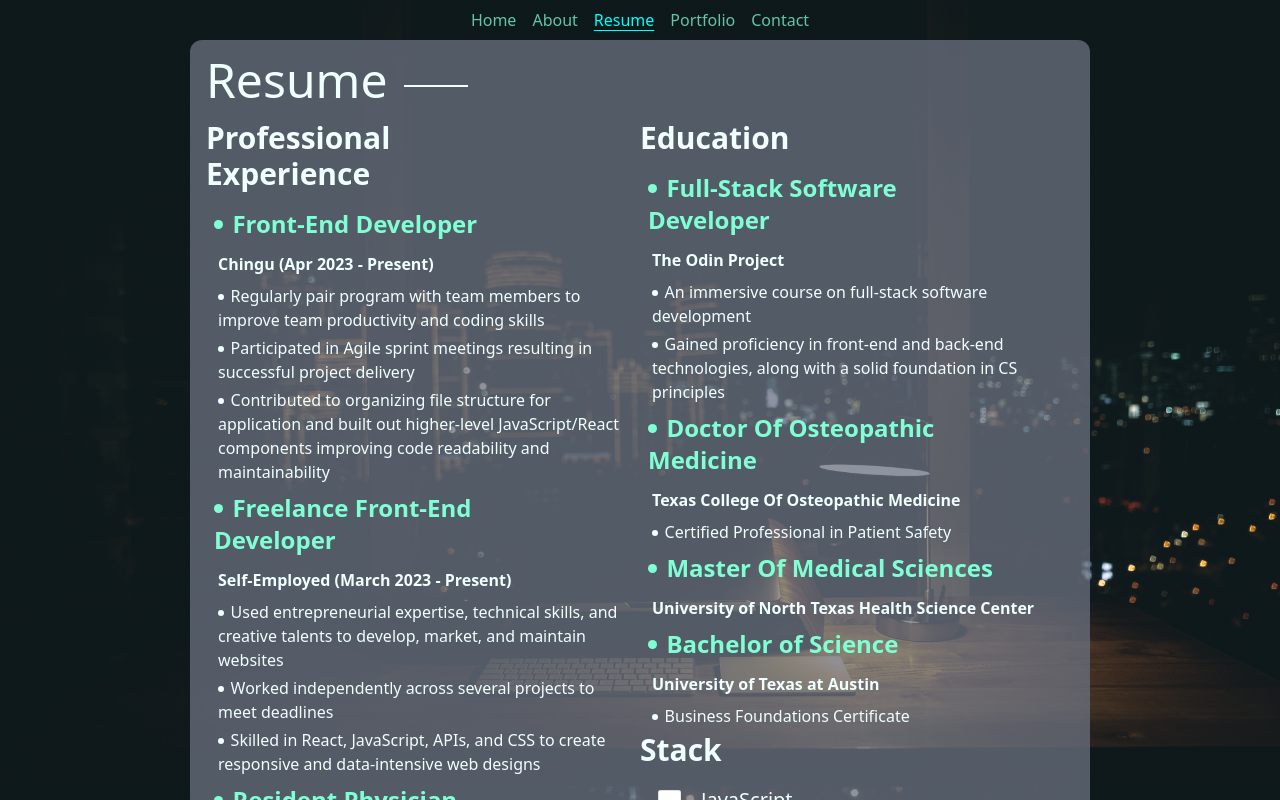
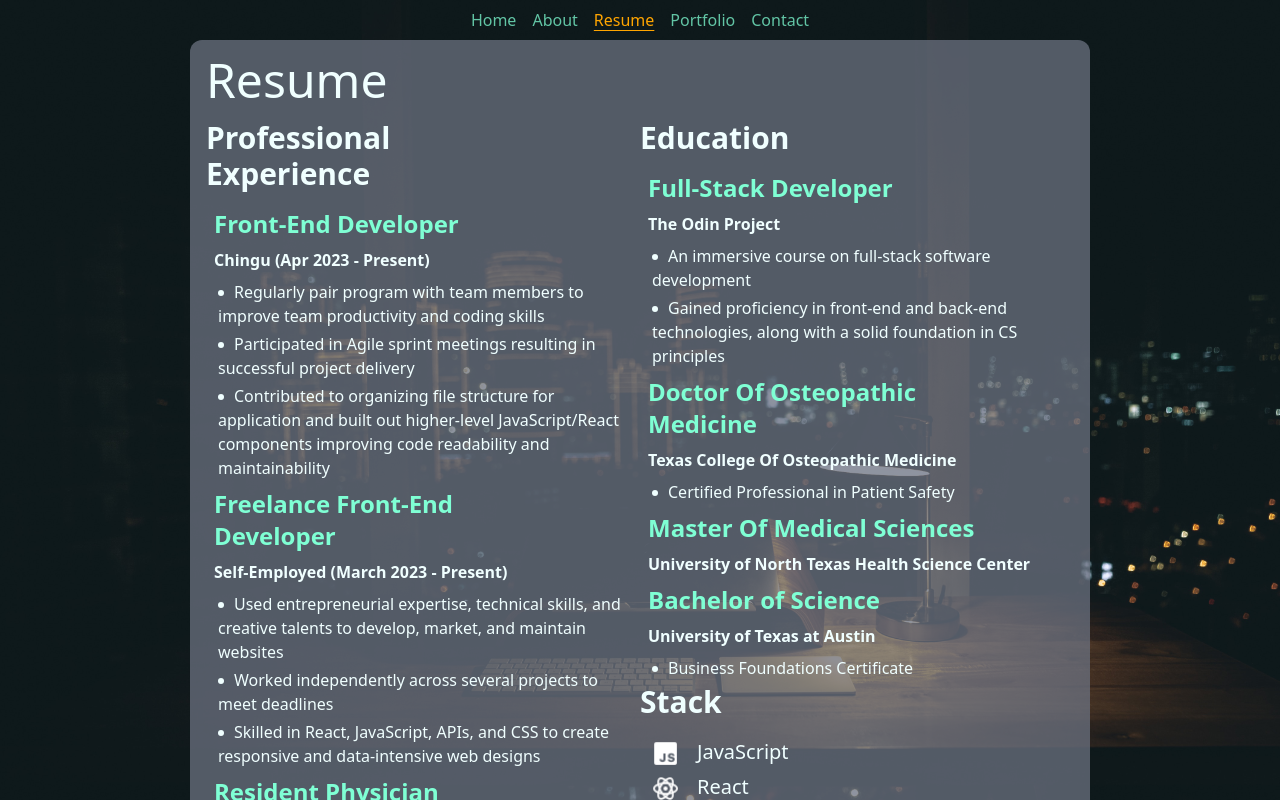
Before and after one commit to JeffLi117/Jeffrey-Li-Website, a Next.js app: page /resume in a window 1280 px wide. Shown: the top 800 px of the page. Built offline with nearby package versions, Linux system fonts and the light colour scheme.

Commit message:
Changed resume page to exclude bullet points on main roles

```diff
--- a/app/about/page.js
+++ b/app/about/page.js
@@ -19,7 +19,7 @@
         <div className="pt-4">
             <div className="flex flex-col relative md:grid " style={{ gridTemplateColumns: '28% 72%'}}>
                 <div className="imageHolder">
-                    <Image src="/headshot.jpg" alt="professional headshot of Jeffrey Li" priority={true} width="0" height="0" sizes="100vw" style={{ width: '64px', height: 'auto' }} className="rounded-full absolute top-0 right-0 myhead"/>
+                    <Image src="/headshot.jpg" alt="professional headshot of Jeffrey Li" priority={true} width="0" height="0" sizes="100vw" style={{ width: '64px', height: 'auto' }} className="rounded-xl absolute top-0 right-0 myhead"/>
                 </div>
                 <div>
                     <div className="text-2xl mb-4 font-bold w-4/5 md:text-3xl">
--- a/app/globals.css
+++ b/app/globals.css
@@ -41,17 +41,7 @@
     padding: 2px;
 }
 
-.lineafter::after {
-    position: absolute;
-    top: 60%;
-    display: inline-block;
-    content: "";
-    border-top: 2px solid azure;
-    width: 2.5rem;
-    margin: 0 1rem;
-}
-
-li.bulleted-header {
+.bulleted-header {
     color:aquamarine;
 }
 
@@ -135,6 +125,10 @@
 }
 
 @media (min-width: 768px) {
+    li span {
+        margin-left: -7px;
+        color: azure;
+    }
     .imageHolder {
         margin: auto 0;
     }
@@ -143,13 +137,4 @@
         min-width: 90%;
         display: block;
     }
-    .lineafter::after {
-        position: absolute;
-        top: 60%;
-        display: inline-block;
-        content: "";
-        border-top: 2px solid azure;
-        width: 4rem;
-        margin: 0 1rem;
-    }
 }
--- a/app/resume/page.js
+++ b/app/resume/page.js
@@ -18,21 +18,21 @@
         <div className="grid grid-cols-1 justify-left items-start pt-4 md:grid-cols-2">
             <div className="md:col-start-1">
               <div className="text-2xl mb-4 font-bold w-4/5 md:text-3xl">Professional Experience</div>
-              <li className="text-1xl bulleted-header m-2 font-bold w-4/5 md:text-2xl"><span>Front-End Developer</span></li>
-              <div className="m-3 mb-2 font-semibold">Chingu (Apr 2023 - Present)</div>
+              <div className="text-1xl bulleted-header m-2 font-bold w-4/5 md:text-2xl"><span>Front-End Developer</span></div>
+              <div className="m-2 font-semibold">Chingu (Apr 2023 - Present)</div>
               <li className="mx-3 mb-1"><span>Regularly pair program with team members to improve team productivity and coding skills</span></li>
               <li className="mx-3 mb-1"><span>Participated in Agile sprint meetings resulting in successful project delivery</span></li>
               <li className="mx-3 mb-1"><span>Contributed to organizing file structure for application and built out higher-level JavaScript/React components
 improving code readability and maintainability</span></li>
 
-              <li className="text-1xl bulleted-header m-2 font-bold w-4/5 md:text-2xl"><span>Freelance Front-End Developer</span></li>
-              <div className="m-3 mb-2 font-semibold">Self-Employed (March 2023 - Present)</div>
+              <div className="text-1xl bulleted-header m-2 font-bold w-4/5 md:text-2xl"><span>Freelance Front-End Developer</span></div>
+              <div className="m-2 font-semibold">Self-Employed (March 2023 - Present)</div>
               <li className="mx-3 mb-1"><span>Used entrepreneurial expertise, technical skills, and creative talents to develop, market, and maintain websites</span></li>
               <li className="mx-3 mb-1"><span>Worked independently across several projects to meet deadlines</span></li>
               <li className="mx-3 mb-1"><span>Skilled in React, JavaScript, APIs, and CSS to create responsive and data-intensive web designs</span></li>
 
-              <li className="text-1xl bulleted-header m-2 font-bold w-4/5 md:text-2xl"><span>Resident Physician</span></li>
-              <div className="m-3 mb-2 font-semibold">HCA Healthcare (June 2022 - Oct 2022)</div>
+              <div className="text-1xl bulleted-header m-2 font-bold w-4/5 md:text-2xl"><span>Resident Physician</span></div>
+              <div className="m-2 font-semibold">HCA Healthcare (June 2022 - Oct 2022)</div>
               <li className="mx-3 mb-1"><span>Led multi-disciplinary teams to design, develop, and implement care plans for patients with best practices
 as a Certified Professional in Patient Safety</span></li>
               <li className="mx-3 mb-1"><span>Planned & proactively coordinated inpatient care plans based on timely critical evaluation, troubleshooting,
@@ -41,23 +41,23 @@
             </div>
             <div className="md:col-start-2">
             <div className="text-2xl mb-4 font-bold w-4/5 md:text-3xl">Education</div>
-              <li className="text-1xl bulleted-header m-2 font-bold w-4/5 md:text-2xl"><span>Full-Stack Software Developer</span></li>
-              <div className="m-3 mb-2 font-semibold">The Odin Project</div>
+              <div className="text-1xl bulleted-header m-2 font-bold w-4/5 md:text-2xl"><span>Full-Stack Developer</span></div>
+              <div className="m-2 font-semibold">The Odin Project</div>
               <li className="mx-3 mb-1"><span>An immersive course on full-stack software development</span></li>
               <li className="mx-3 mb-1"><span>Gained proficiency in front-end and back-end technologies, along with a solid foundation in CS principles</span></li>
 
-              <li className="text-1xl bulleted-header m-2 font-bold w-4/5 md:text-2xl"><span>Doctor Of Osteopathic Medicine</span></li>
-              <div className="m-3 mb-2 font-semibold">Texas College Of Osteopathic Medicine</div>
+              <div className="text-1xl bulleted-header m-2 font-bold w-4/5 md:text-2xl"><span>Doctor Of Osteopathic Medicine</span></div>
+              <div className="m-2 font-semibold">Texas College Of Osteopathic Medicine</div>
               <li className="mx-3 mb-1"><span>Certified Professional in Patient Safety</span></li>
 
-              <li className="text-1xl bulleted-header m-2 font-bold w-4/5 md:text-2xl"><span>Master Of Medical Sciences</span></li>
-              <div className="m-3 mb-2 font-semibold">University of North Texas Health Science Center</div>
+              <div className="text-1xl bulleted-header m-2 font-bold w-4/5 md:text-2xl"><span>Master Of Medical Sciences</span></div>
+              <div className="m-2 font-semibold">University of North Texas Health Science Center</div>
 
-              <li className="text-1xl bulleted-header m-2 font-bold w-4/5 md:text-2xl"><span>Bachelor of Science</span></li>
-              <div className="m-3 mb-2 font-semibold">University of Texas at Austin</div>
+              <div className="text-1xl bulleted-header m-2 font-bold w-4/5 md:text-2xl"><span>Bachelor of Science</span></div>
+              <div className="m-2 font-semibold">University of Texas at Austin</div>
               <li className="mx-3 mb-1"><span>Business Foundations Certificate</span></li>
               <div className="text-2xl mb-4 font-bold w-4/5 md:text-3xl">Stack</div>
-              <div className="m-3 flex flex-col justify-left items-start" >
+              <div className="m-2 flex flex-col justify-left items-start" >
                 <div className="flex flex-row gap-4 stack-image-holder">
                   <Image src="/js.png" alt="javascript icon" width="0" height="0" sizes="100vw" className="hidden h-full w-auto m-auto md:block" />
                   <div className="text-xl">JavaScript</div>
--- a/components/Nav.js
+++ b/components/Nav.js
@@ -36,19 +36,19 @@
   return (
     <div className="absolute top-2 flex justify-center items-center gap-2 md:gap-4 md:justify-left navbar-main" >
         <Link href='/' onClick={() => {handlerClick("home")}}>
-            <div className="opacity-75 transition-all ease-in duration-150 hover:opacity-100" style={{ color: `${clicked.home ? "aqua" : "aquamarine"}`, opacity: `${clicked.home ? "1" : "0.75"}`, textDecoration: `${clicked.home ? "underline" : "none"}`}}>Home</div>
+            <div className="opacity-75 transition-all ease-in duration-150 hover:opacity-100" style={{ color: `${clicked.home ? "orange" : "aquamarine"}`, opacity: `${clicked.home ? "1" : "0.75"}`, textDecoration: `${clicked.home ? "underline" : "none"}`}}>Home</div>
         </Link>
         <Link href='/about' onClick={() => {handlerClick("about")}}>
-            <div className="opacity-75 transition-all ease-in duration-150 hover:opacity-100" style={{ color: `${clicked.about ? "aqua" : "aquamarine"}`, opacity: `${clicked.about ? "1" : "0.75"}`, textDecoration: `${clicked.about ? "underline" : "none"}`}}>About</div>
+            <div className="opacity-75 transition-all ease-in duration-150 hover:opacity-100" style={{ color: `${clicked.about ? "orange" : "aquamarine"}`, opacity: `${clicked.about ? "1" : "0.75"}`, textDecoration: `${clicked.about ? "underline" : "none"}`}}>About</div>
         </Link>
         <Link href='/resume' onClick={() => {handlerClick("resume")}}>
-            <div className="opacity-75 transition-all ease-in duration-150 hover:opacity-100" style={{ color: `${clicked.resume ? "aqua" : "aquamarine"}`, opacity: `${clicked.resume ? "1" : "0.75"}`, textDecoration: `${clicked.resume ? "underline" : "none"}`}}>Resume</div>
+            <div className="opacity-75 transition-all ease-in duration-150 hover:opacity-100" style={{ color: `${clicked.resume ? "orange" : "aquamarine"}`, opacity: `${clicked.resume ? "1" : "0.75"}`, textDecoration: `${clicked.resume ? "underline" : "none"}`}}>Resume</div>
         </Link>
         <Link href='/portfolio' onClick={() => {handlerClick("portfolio")}}>
-            <div className="opacity-75 transition-all ease-in duration-150 hover:opacity-100" style={{ color: `${clicked.portfolio ? "aqua" : "aquamarine"}`, opacity: `${clicked.portfolio ? "1" : "0.75"}`, textDecoration: `${clicked.portfolio ? "underline" : "none"}`}}>Portfolio</div>
+            <div className="opacity-75 transition-all ease-in duration-150 hover:opacity-100" style={{ color: `${clicked.portfolio ? "orange" : "aquamarine"}`, opacity: `${clicked.portfolio ? "1" : "0.75"}`, textDecoration: `${clicked.portfolio ? "underline" : "none"}`}}>Portfolio</div>
         </Link>
         <Link href='/contact' onClick={() => {handlerClick("contact")}}>
-            <div className="opacity-75 transition-all ease-in duration-150 hover:opacity-100" style={{ color: `${clicked.contact ? "aqua" : "aquamarine"}`, opacity: `${clicked.contact ? "1" : "0.75"}`, textDecoration: `${clicked.contact ? "underline" : "none"}`}}>Contact</div>
+            <div className="opacity-75 transition-all ease-in duration-150 hover:opacity-100" style={{ color: `${clicked.contact ? "orange" : "aquamarine"}`, opacity: `${clicked.contact ? "1" : "0.75"}`, textDecoration: `${clicked.contact ? "underline" : "none"}`}}>Contact</div>
         </Link>
     </div>
   )
```
